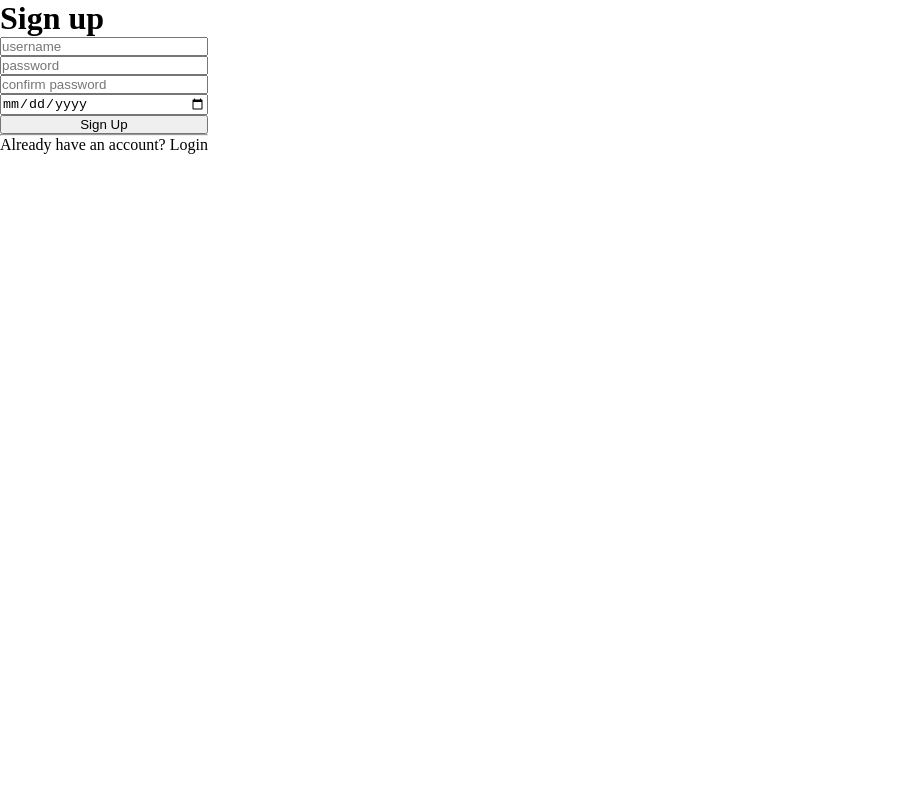
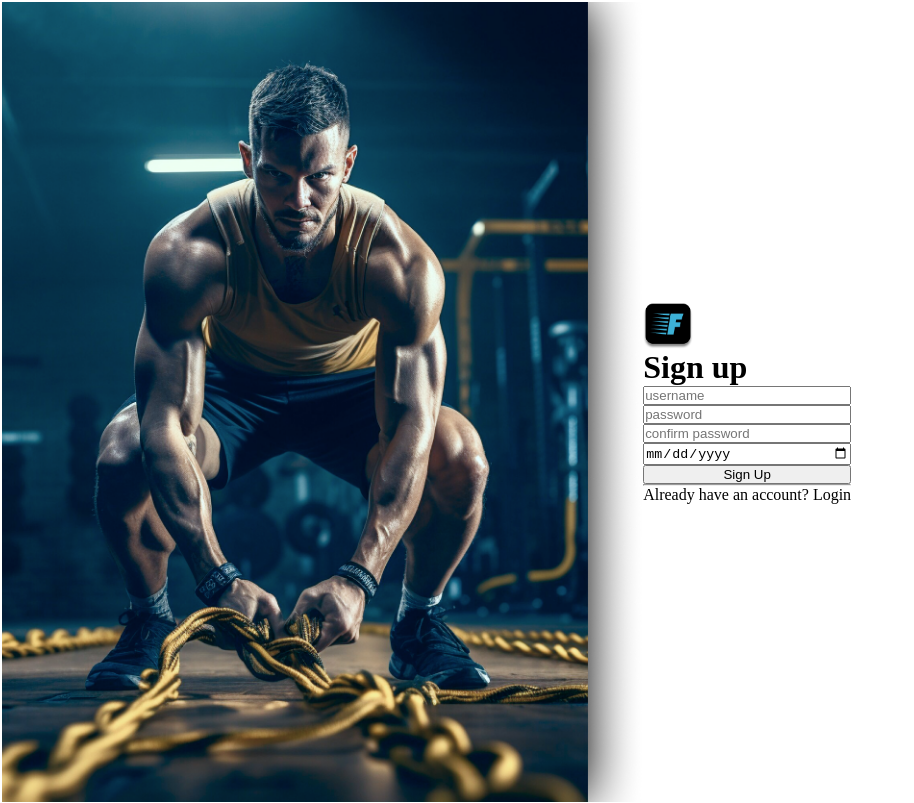
Before and after one commit to MohamedFazil89/Fitness-AI, a React (Create React App) app: page / in a window 1280 px wide. Shown: the whole page, without its empty margins (0-914 px from the left). Built offline with nearby package versions, Linux system fonts and the light colour scheme.

Commit message:
image add

```diff
--- a/src/App.css
+++ b/src/App.css
@@ -3,6 +3,8 @@
   padding: 0;
   box-sizing: border-box;
 }
+
+/* After git pull */
 
 .SignUp-container{
   display: flex;
@@ -10,13 +12,37 @@
 }
 
 .Image-container{
+  background-image: url("./assets/loginimage.png");
+  background-position: center;
+  background-size: cover;
+  width: 50%;
+  height: 100vh;
+  display: flex;
+  justify-content: center;
+  align-items: center;
+  margin: .1rem;
+
 
 }
 
 .Form-container{
   display: flex;
   flex-direction: column;
+  display: flex;
+  justify-content: center;
 
+}
+
+.Logo{
+  width: 50px;
+  height: 50px;
+
+
+}
+
+.Form-elements{
+  display: flex;
+  flex-direction: column;
 }
 
 .Title{
--- a/src/App.js
+++ b/src/App.js
@@ -1,5 +1,7 @@
 import React from "react"
 import './App.css';
+
+import Logo from "./assets/FLOGO.png"
 
 function App() {
   return (
@@ -8,8 +10,9 @@ function App() {
 
 
       </div>
-
       <form action="/SignUp" method="POST" className="Form-container">
+      <img src={Logo} alt="Logo" className="Logo" />
+      <div className="Form-elements">
       <h1 className="Title">Sign <span>up</span></h1>
       <input
       type="text"
@@ -51,6 +54,7 @@ function App() {
       <hr />
       <p className="Already-Account">Already have an account? <span>Login</span></p>
 
+      </div>
       </form>
 
     </div>
```
Also changed, not shown: src/assets/FLOGO.png (added), src/assets/loginimage.png (added).
